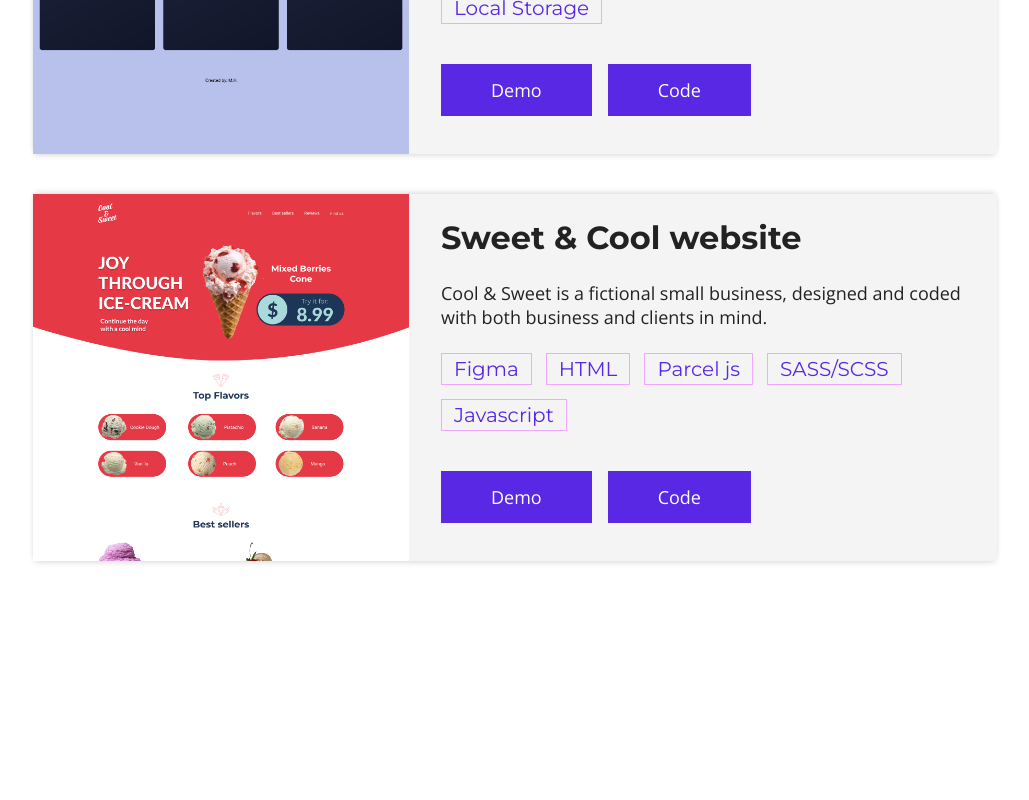
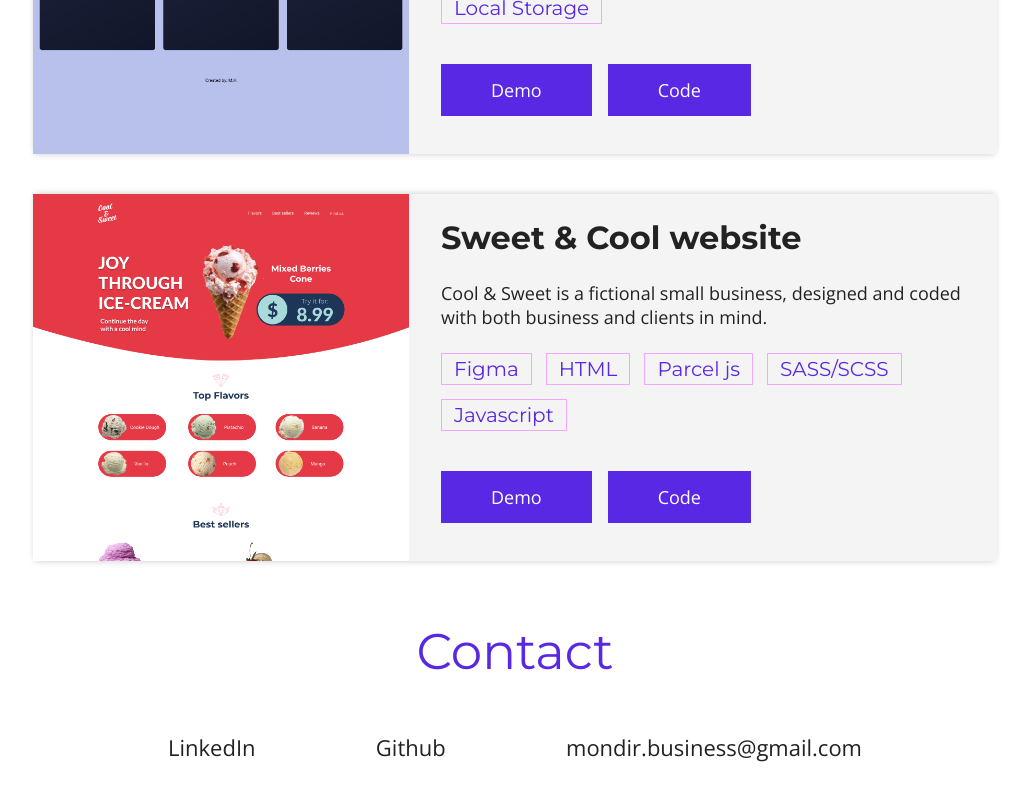
Before and after one commit to mondirhallouli/portfolio-2.0, a React (Create React App) app: page / in a window 1280 px wide. Shown: the part 2105-2905 px from the top of the page, without its empty margins (125-1154 px from the left). Before the commit the page ends 2726 px from the top, so only its background shows below. Built offline with nearby package versions, Linux system fonts and the light colour scheme.

Commit message:
added the contact section

```diff
--- a/src/App.js
+++ b/src/App.js
@@ -1,4 +1,5 @@
 import { useState } from 'react';
+import ContactComponent from './components/contact/Contact';
 import HeaderComponent from "./components/header/Header";
 import MenuComponent from "./components/header/MobileMenu";
 import ProjectsComponent from './components/projects/Projects';
@@ -18,6 +19,7 @@ function App() {
       <MenuComponent open={openMenu} closeMenu={handleMenu} />
       <SkillsComponent />
       <ProjectsComponent />
+      <ContactComponent />
     </div>
   );
 }
--- /dev/null
+++ b/src/components/contact/Contact.js
@@ -0,0 +1,42 @@
+import { SectionTitle } from '../layout'
+import {
+  ContactContainer,
+  InfoWrapper,
+  InfoLink
+} from './styledComponents'
+
+function ContactComponent() {
+  const linkedinLink = '';
+  const githubLink = '';
+  return (
+    <ContactContainer>
+      <SectionTitle>Contact</SectionTitle>
+      {/* contact information */}
+      <InfoWrapper>
+        {/* Linkedin link */}
+        <InfoLink
+          href={linkedinLink}
+          target="_blank"
+        >
+          LinkedIn
+        </InfoLink>
+        {/* Github link */}
+        <InfoLink
+          href={githubLink}
+          target="_blank"
+        >
+          Github
+        </InfoLink>
+        {/* Email link */}
+        <InfoLink
+          href="mailto:mondir.business@gmail.com"
+          target="_blank"
+        >
+          mondir.business@gmail.com
+        </InfoLink>
+      </InfoWrapper>
+    </ContactContainer>
+  )
+}
+
+export default ContactComponent
--- /dev/null
+++ b/src/components/contact/styledComponents.js
@@ -0,0 +1,42 @@
+import styled from 'styled-components'
+import { rem } from '../../utils'
+
+/*
+  == COMOPONENT SUMMARY ==
+  --> ContactContainer --> line 10
+  --> InfoWrapper --> line 21
+  --> InfoLink --> line 36
+*/
+
+// ContactContainer
+export const ContactContainer = styled.section`
+  width: calc(100% - ${rem(72)});
+  margin: 0 auto ${rem(60)};
+
+  @media (min-width: ${rem(767)}) {
+    width: ${rem(694)};
+  }
+`;
+
+// InfoWrapper
+export const InfoWrapper = styled.div`
+  display: flex;
+  flex-direction: column;
+  align-items: center;
+  justify-content: space-between;
+  gap: ${rem(16)};
+  flex-wrap: wrap;
+
+  @media (min-width: ${rem(767)}) {
+    flex-direction: row;
+  }
+`;
+
+// InfoLink
+export const InfoLink = styled.a`
+  font-size: ${rem(22)};
+
+  &:hover {
+    color: var(--half-purple);
+  }
+`;
```
